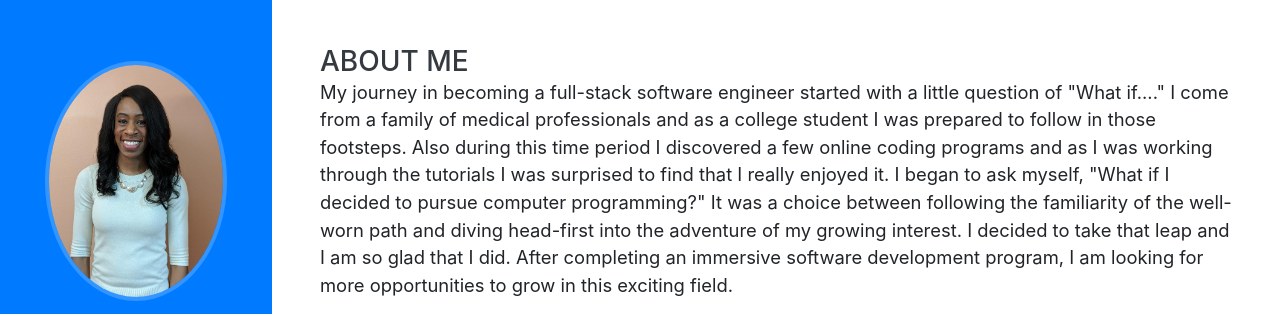
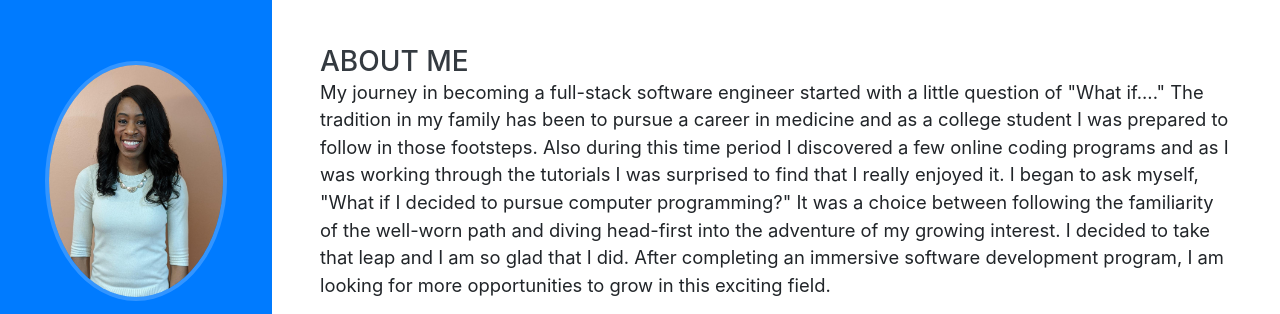
Before and after one commit to victoriaukatu/victoriaukatu.github.io, a website with bundled scripts: page index.html in a window 1280 px wide. Shown: the part 135-449 px from the top of the page. Built offline with nearby package versions, Linux system fonts and the light colour scheme; a web font is replaced by a local one.

Commit message:
Update bio

```diff
--- a/index.html
+++ b/index.html
@@ -65,10 +65,10 @@
         </div>
         <h3 class="mb-0">About Me</h3>
         <p class="lead mb-5">
-          My journey in becoming a full-stack software engineer started with a little question of "What if...." I come from a family of
-          medical professionals and as a college student I was prepared to follow in those footsteps. Also during this time period I
-          discovered a few online coding programs and as I was working through the tutorials I was surprised to find that I really enjoyed
-          it. I began to ask myself, "What if I decided to pursue computer programming?" It was a choice between following the familiarity
+          My journey in becoming a full-stack software engineer started with a little question of "What if...." The tradition in my family
+          has been to pursue a career in medicine and as a college student I was prepared to follow in those footsteps. Also during this time
+          period I discovered a few online coding programs and as I was working through the tutorials I was surprised to find that I really
+          enjoyed it. I began to ask myself, "What if I decided to pursue computer programming?" It was a choice between following the familiarity
           of the well-worn path and diving head-first into the adventure of my growing interest. I decided to take that leap and I am so
           glad that I did. After completing an immersive software development program, I am looking for more opportunities to grow in this
           exciting field.
```
